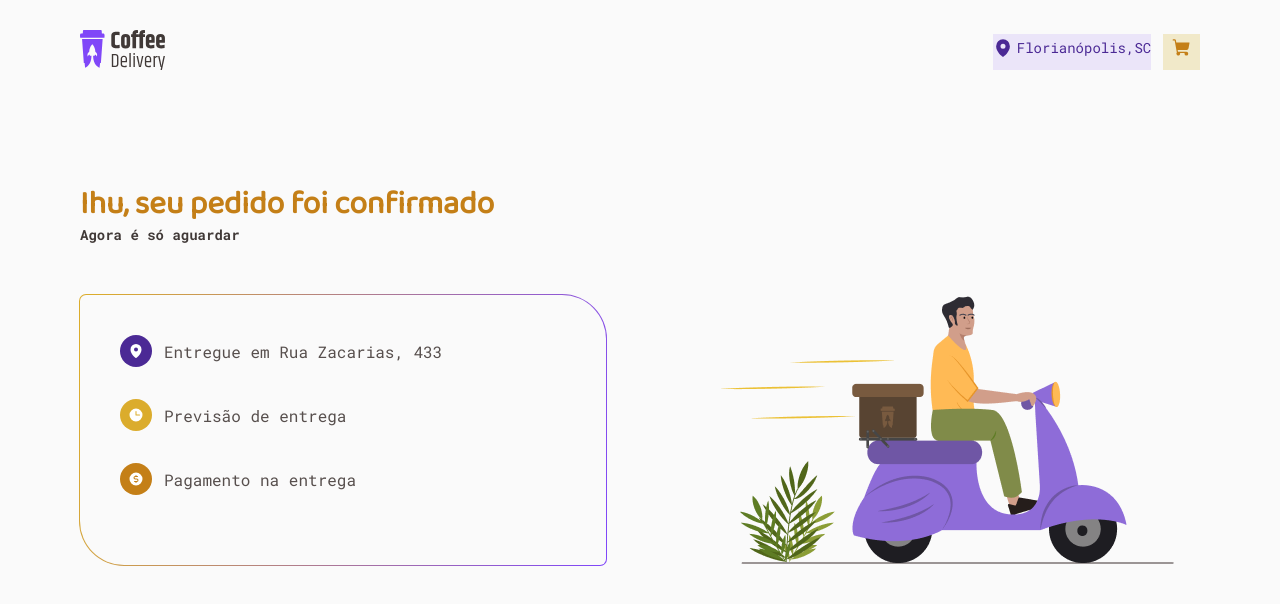
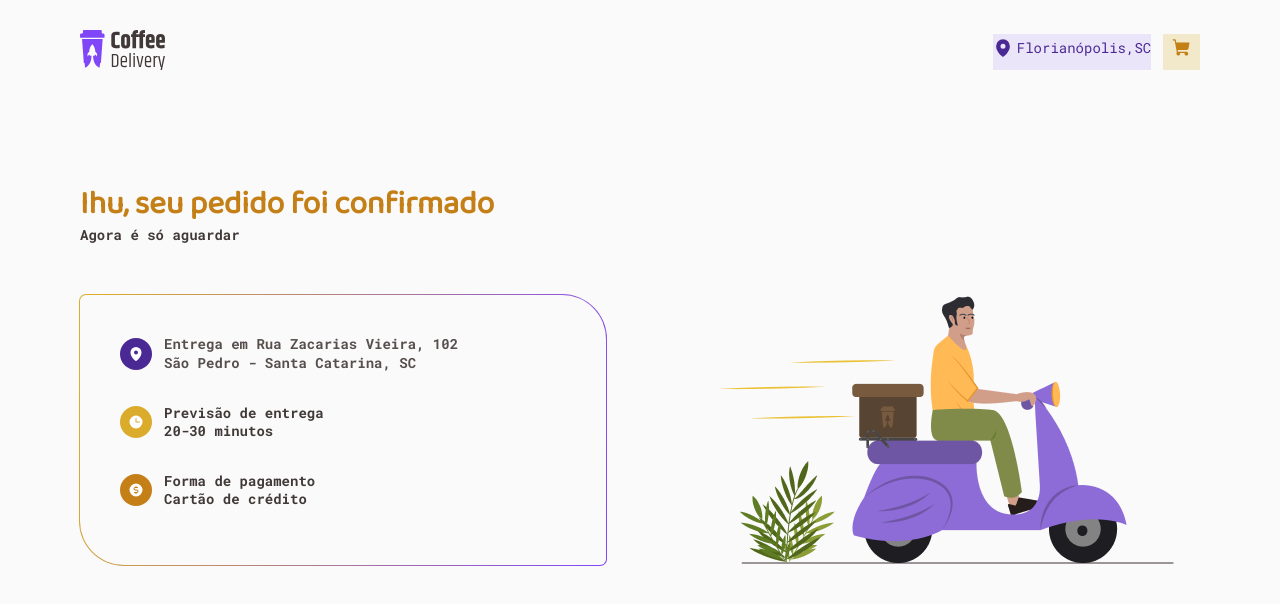
Before and after one commit to ReinaldoARamos/Ignite_Coffee_Delivery-, a React (Vite) app: page /Delivery in a window 1280 px wide. Shown: the top 604 px of the page. Built offline with nearby package versions, Linux system fonts and the light colour scheme.

Commit message:
terminando de configurar os ícones

```diff
--- a/src/Pages/Delivery/index.tsx
+++ b/src/Pages/Delivery/index.tsx
@@ -6,7 +6,7 @@ import { IconContainer } from "../../Components/InfosWithIcons/styles";
 import { InfoWithIcon } from "../../Components/InfosWithIcons";
 import { Clock, CurrencyCircleDollar, MapPin } from "phosphor-react";
 export function Delivery() {
-    const {colors} = useTheme()
+  const { colors } = useTheme();
   return (
     <DeliveryContainer className="container">
       <div>
@@ -18,24 +18,33 @@ export function Delivery() {
 
       <section>
         <OrderDetailsContainer>
-
           <InfoWithIcon
-          icon={<MapPin weight="fill"/>}
-          text="Entregue em Rua Zacarias, 433 "
+            icon={<MapPin weight="fill" />}
+            text={
+              <RegularText size="s">
+                Entrega em Rua Zacarias Vieira, 102 <br />{" "}
+                <strong>São Pedro - Santa Catarina, SC</strong>
+              </RegularText>
+            }
             iconBg={colors["brand-purple-dark"]}
-
           />
           <InfoWithIcon
-          icon={<Clock weight="fill"/>}
-          text="Previsão de entrega"
+            icon={<Clock weight="fill" />}
+            text={
+              <RegularText size="s" color="subtitle">
+                Previsão de entrega <br /> <strong>20-30 minutos</strong>
+              </RegularText>
+            }
             iconBg={colors["brand-yellow"]}
-
           />
           <InfoWithIcon
-          icon={<CurrencyCircleDollar weight="fill"/>}
-          text="Pagamento na entrega"
+            icon={<CurrencyCircleDollar weight="fill" />}
+            text={
+              <RegularText size="s" color="subtitle">
+                Forma de pagamento <br /> <strong>Cartão de crédito</strong>
+              </RegularText>
+            }
             iconBg={colors["brand-yellow-dark"]}
-
           />
         </OrderDetailsContainer>
         <img src={GuyOnABike} />
```
Lines whose indentation alone changed are shown as unchanged.
